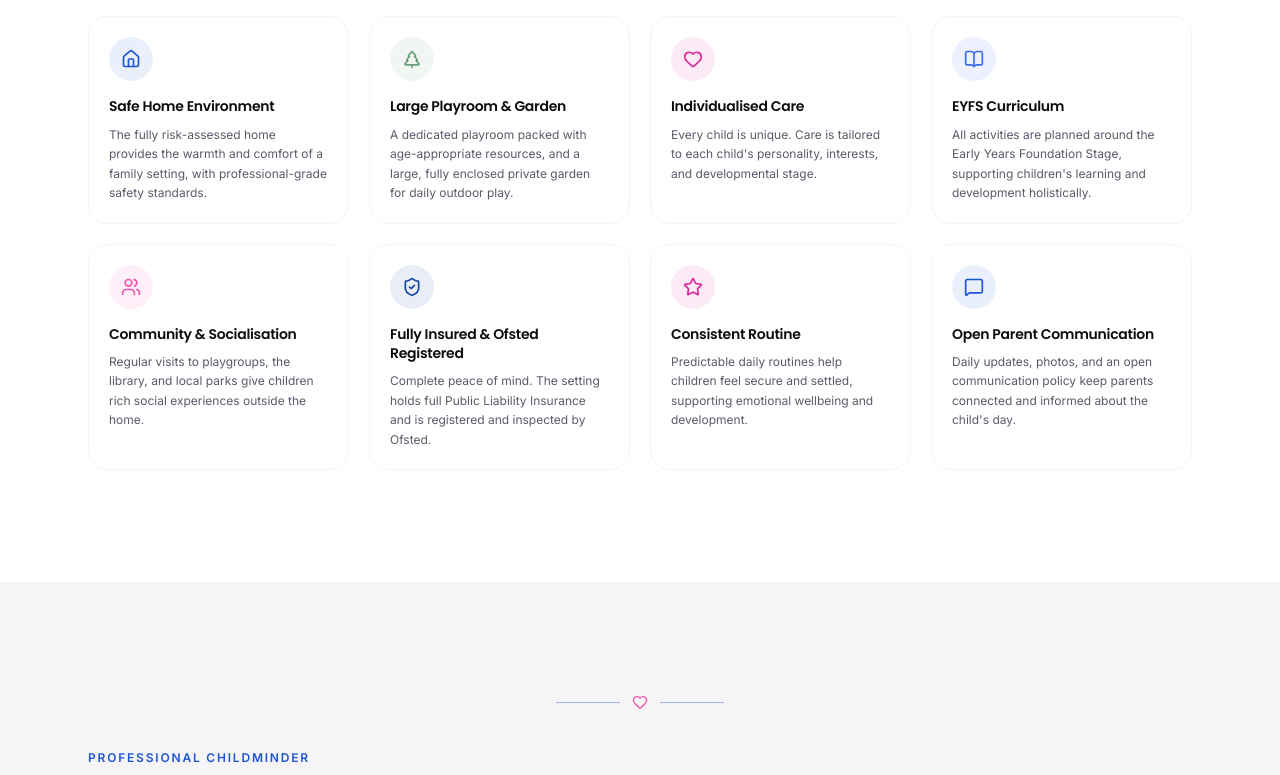
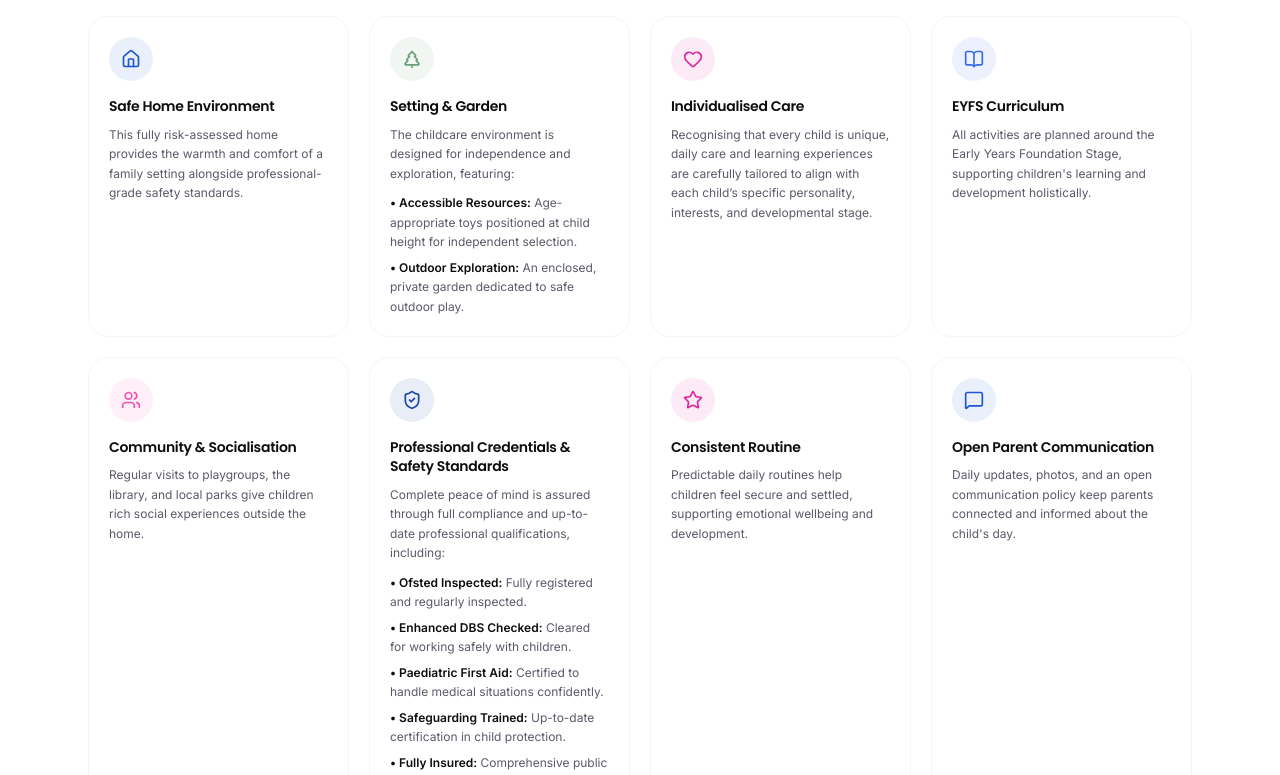
Before and after one commit to Preymaki/divine-heritage, a React (Vite) app: page / in a window 1280 px wide. Shown: the part 3180-3955 px from the top of the page. Built offline with nearby package versions, Linux system fonts and the light colour scheme; no server answers; the database is empty.

Commit message:
feat: add WhyChooseUs section component to homepage

```diff
--- a/src/components/home/WhyChooseUs.tsx
+++ b/src/components/home/WhyChooseUs.tsx
@@ -12,26 +12,38 @@ import AnimatedSection from '@components/ui/AnimatedSection'
 import SectionWrapper from '@components/ui/SectionWrapper'
 import SectionHeader from '@components/ui/SectionHeader'
 
-const WHY_ITEMS = [
+interface WhyItem {
+  icon: React.ComponentType<{ size?: number; style?: React.CSSProperties }>
+  title: string
+  description: string
+  bullets?: { label: string; text: string }[]
+  colour: string
+}
+
+const WHY_ITEMS: WhyItem[] = [
   {
     icon: Home,
     title: 'Safe Home Environment',
     description:
-      'The fully risk-assessed home provides the warmth and comfort of a family setting, with professional-grade safety standards.',
+      'This fully risk-assessed home provides the warmth and comfort of a family setting alongside professional-grade safety standards.',
     colour: '#1e56d0',  // blue
   },
   {
     icon: TreePine,
-    title: 'Large Playroom & Garden',
+    title: 'Setting & Garden',
     description:
-      'A dedicated playroom packed with age-appropriate resources, and a large, fully enclosed private garden for daily outdoor play.',
+      'The childcare environment is designed for independence and exploration, featuring:',
+    bullets: [
+      { label: 'Accessible Resources', text: 'Age-appropriate toys positioned at child height for independent selection.' },
+      { label: 'Outdoor Exploration', text: 'An enclosed, private garden dedicated to safe outdoor play.' },
+    ],
     colour: '#6b9e7a',  // sage
   },
   {
     icon: Heart,
     title: 'Individualised Care',
     description:
-      "Every child is unique. Care is tailored to each child's personality, interests, and developmental stage.",
+      'Recognising that every child is unique, daily care and learning experiences are carefully tailored to align with each child’s specific personality, interests, and developmental stage.',
     colour: '#e0289b',  // pink
   },
   {
@@ -50,9 +62,16 @@ const WHY_ITEMS = [
   },
   {
     icon: ShieldCheck,
-    title: 'Fully Insured & Ofsted Registered',
+    title: 'Professional Credentials & Safety Standards',
     description:
-      'Complete peace of mind. The setting holds full Public Liability Insurance and is registered and inspected by Ofsted.',
+      'Complete peace of mind is assured through full compliance and up-to-date professional qualifications, including:',
+    bullets: [
+      { label: 'Ofsted Inspected', text: 'Fully registered and regularly inspected.' },
+      { label: 'Enhanced DBS Checked', text: 'Cleared for working safely with children.' },
+      { label: 'Paediatric First Aid', text: 'Certified to handle medical situations confidently.' },
+      { label: 'Safeguarding Trained', text: 'Up-to-date certification in child protection.' },
+      { label: 'Fully Insured', text: 'Comprehensive public liability insurance in place.' },
+    ],
     colour: '#1845aa',  // dark blue
   },
   {
@@ -89,7 +108,8 @@ export default function WhyChooseUs() {
           const Icon = item.icon
           return (
             <AnimatedSection key={item.title} delay={i * 0.07}>
-              <div className="group p-5 rounded-[var(--radius-lg)] bg-[var(--color-background)] border border-[var(--color-muted)] hover:border-transparent hover:shadow-[var(--shadow-card)] hover:bg-white transition-all duration-300 h-full">
+              <div className="group p-5 rounded-[var(--radius-lg)] bg-[var(--color-background)] border border-[var(--color-muted)] hover:border-transparent hover:shadow-[var(--shadow-card)] hover:bg-white transition-all duration-300 h-full flex flex-col justify-between">
+                <div>
                   <div
                     className="w-11 h-11 rounded-xl flex items-center justify-center mb-4 transition-transform duration-300 group-hover:scale-110"
                     style={{ backgroundColor: `${item.colour}18` }}
@@ -102,6 +122,16 @@ export default function WhyChooseUs() {
                   <p className="text-[var(--color-text-muted)] text-xs leading-relaxed">
                     {item.description}
                   </p>
+                  {item.bullets && (
+                    <ul className="mt-2.5 space-y-1.5" role="list">
+                      {item.bullets.map((b) => (
+                        <li key={b.label} className="text-xs text-[var(--color-text-muted)] leading-relaxed">
+                          <span className="font-semibold text-[var(--color-text-primary)]">• {b.label}:</span> {b.text}
+                        </li>
+                      ))}
+                    </ul>
+                  )}
+                </div>
               </div>
             </AnimatedSection>
           )
```
Lines whose indentation alone changed are shown as unchanged.
